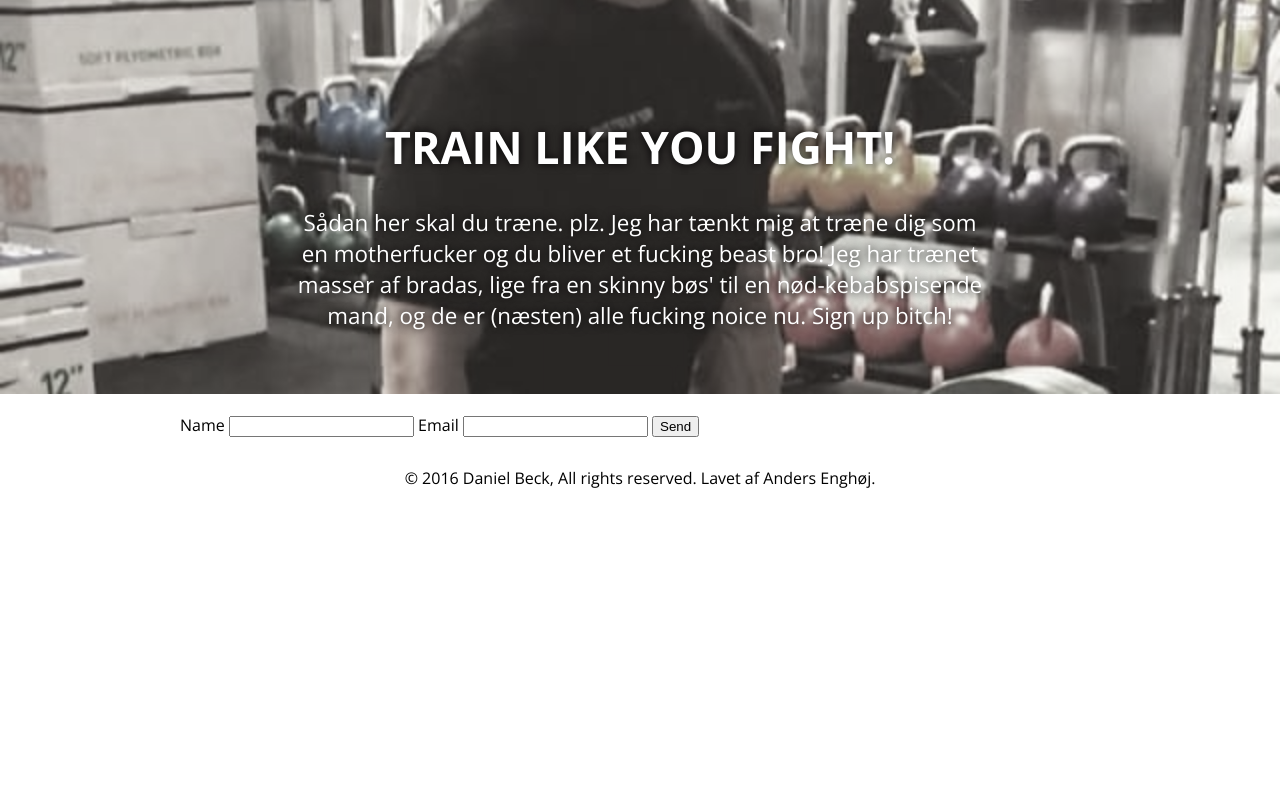
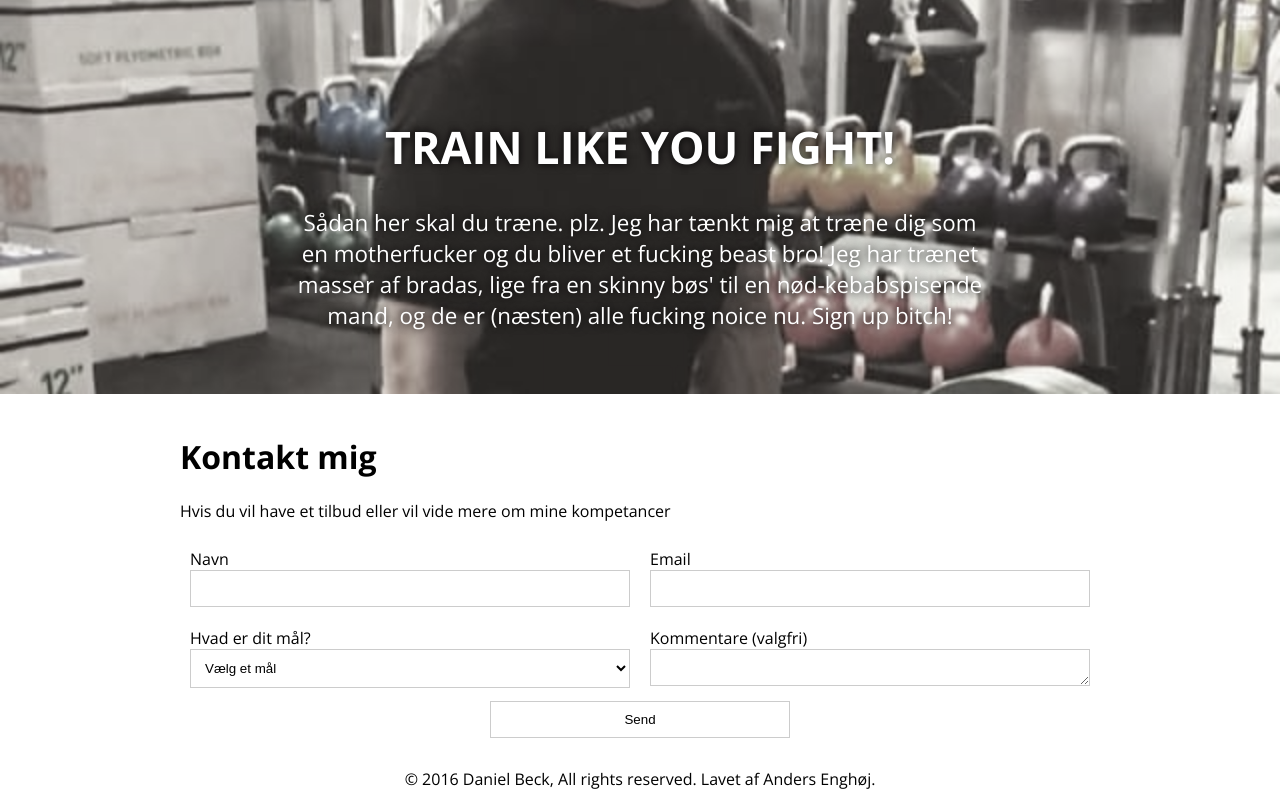
Before and after one commit to Arth101/daniel.fitness, a plain HTML site: page index.html in a window 1280 px wide. Shown: the part 969-1769 px from the top of the page. Before the commit the page ends 1468 px from the top, so only its background shows below. Drawn offline with nearby package versions, Linux system fonts and the light colour scheme.

Commit message:
styled inputs

```diff
--- a/index.html
+++ b/index.html
@@ -43,11 +43,31 @@
       </div>
 
       <div class="container">
-        <form action="https://formspree.io/andersenghoej@gmail.com" method="POST">
-          <label for="form-name">Name</label>
-          <input type="text" name="name">
-          <label for="form-email">Email</label>
-          <input type="email" name="_replyto">
+        <h1>Kontakt mig</h1>
+        <p>Hvis du vil have et tilbud eller vil vide mere om mine kompetancer</p>
+        <form class="contact-form" action="https://formspree.io/andersenghoej@gmail.com" method="POST">
+          <div class="col-6">
+            <label for="form-name">Navn</label>
+            <input type="text" name="name">
+          </div>
+          <div class="col-6">
+            <label for="form-email">Email</label>
+            <input type="email" name="email">
+          </div>
+          <div class="col-6">
+          <label for="form-goal">Hvad er dit mål?</label>
+            <select name="goal">
+              <option disabled selected>Vælg et mål</option>
+              <option>Bygge muskel</option>
+              <option>Fedttab</option>
+              <option>Blive sundere</option>
+              <option>Andet</option>
+            </select>
+          </div>
+          <div class="col-6">
+            <label for="form-goal">Kommentare (valgfri)</label>
+            <textarea name="comments" rows="1" cols="40"></textarea>
+          </div>
           <input type="submit" value="Send">
         </form>
       </div>
--- a/style.css
+++ b/style.css
@@ -132,3 +132,34 @@ hr {
 .inter h1 {
   text-transform: uppercase;
 }
+
+label {
+  width: 100%;
+}
+
+input,
+select,
+textarea {
+  width: 100%;
+  padding: 10px;
+  background-color: white;
+  border: 1px solid #cccccc
+}
+
+input[type=submit],
+button,
+a.btn {
+  max-width: 300px;
+  margin: 0 auto;
+  cursor: pointer;
+}
+
+.contact-form {
+  display: flex;
+  flex-wrap: wrap;
+}
+
+.col-6 {
+  width: 50%;
+  padding: 10px;
+}
```
